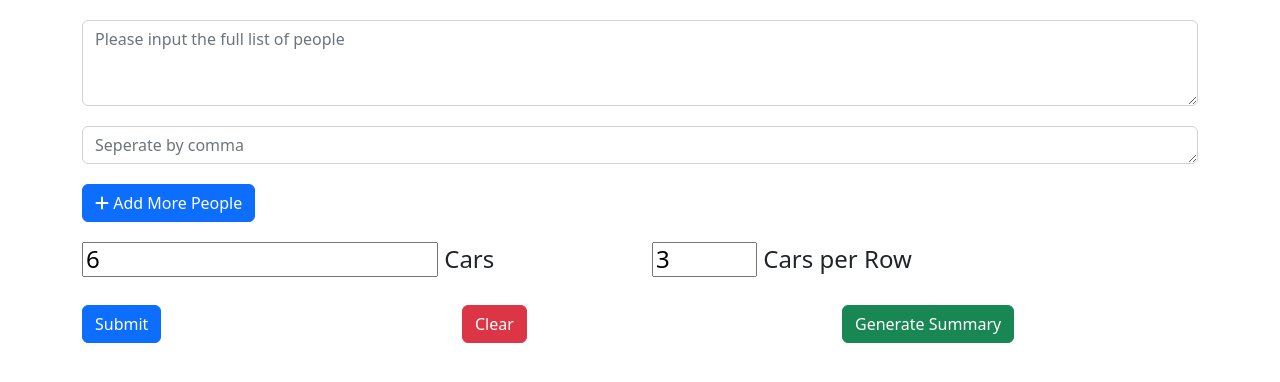
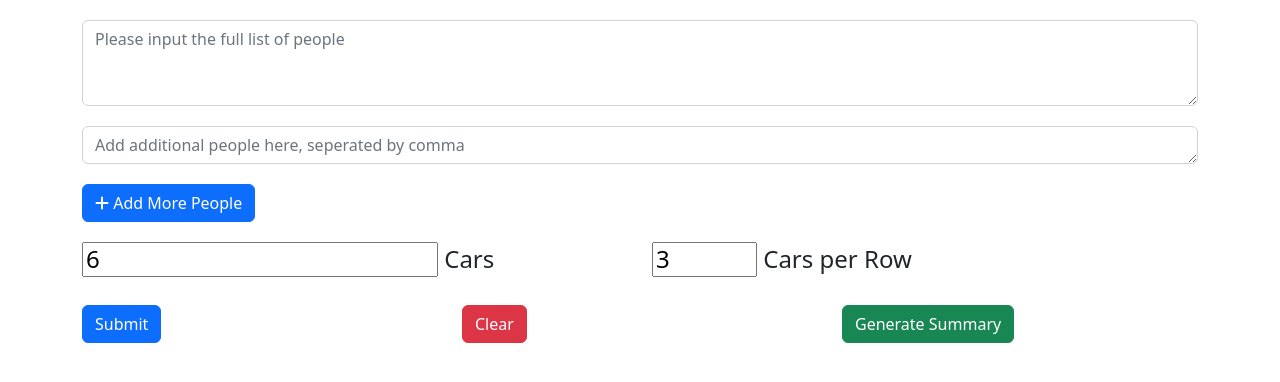
Before and after one commit to jiecaowang/carpool, a plain HTML site: page index.html in a window 1280 px wide. Drawn offline with nearby package versions, Linux system fonts and the light colour scheme.

Commit message:
changed placeholder text

```diff
--- a/index.html
+++ b/index.html
@@ -26,7 +26,7 @@
         <div class="row top-20">
             <!-- <h4>Add More People</h4> -->
             <form>
-                <textarea id="additional_people_list" class="form-control col-xs-12" rows="1" placeholder="Seperate by comma"></textarea>
+                <textarea id="additional_people_list" class="form-control col-xs-12" rows="1" placeholder="Add additional people here, seperated by comma"></textarea>
                 <button type="submit" class="btn btn-primary top-20" id="submit_additional_people_list"><i class="fa fa-plus" aria-hidden="true"></i>   Add More People</button>
             </form>
         </div>
```
